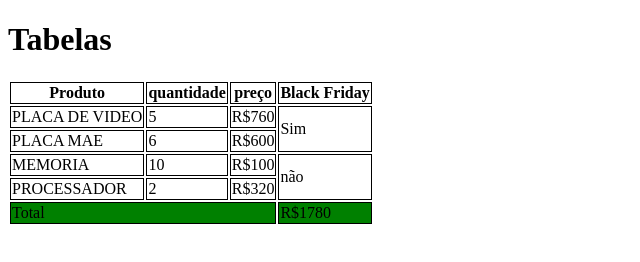
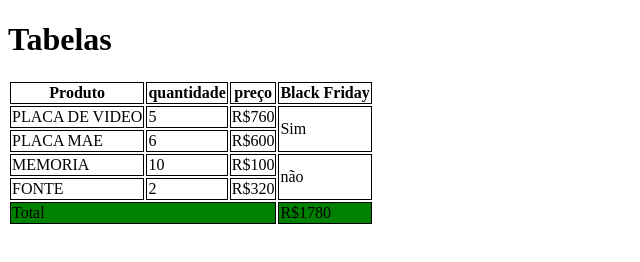
Before and after one commit to AuroraTHif/aula-tabela, a plain HTML site: page index.html in a window 1280 px wide. Shown: the full height of the page, 0-640 px from the left. Drawn offline with Linux system fonts and the light colour scheme.

Commit message:
arquivo index.html modificado

```diff
--- a/index.html
+++ b/index.html
@@ -45,7 +45,7 @@
                 <td rowspan="2">não</td>
             </tr>
             <tr >
-                <td>PROCESSADOR</td>
+                <td>FONTE</td>
                 <td>2</td>
                 <td>R$320</td>
             </tr>
```
